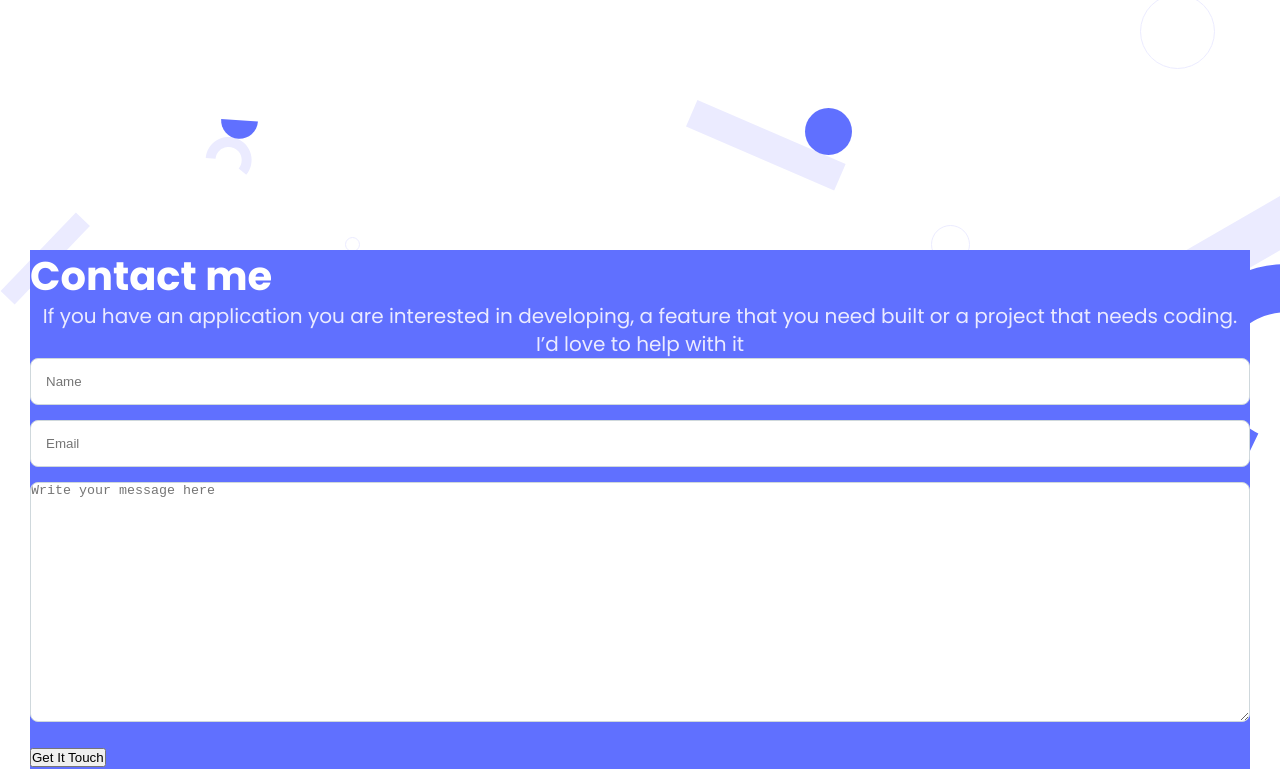
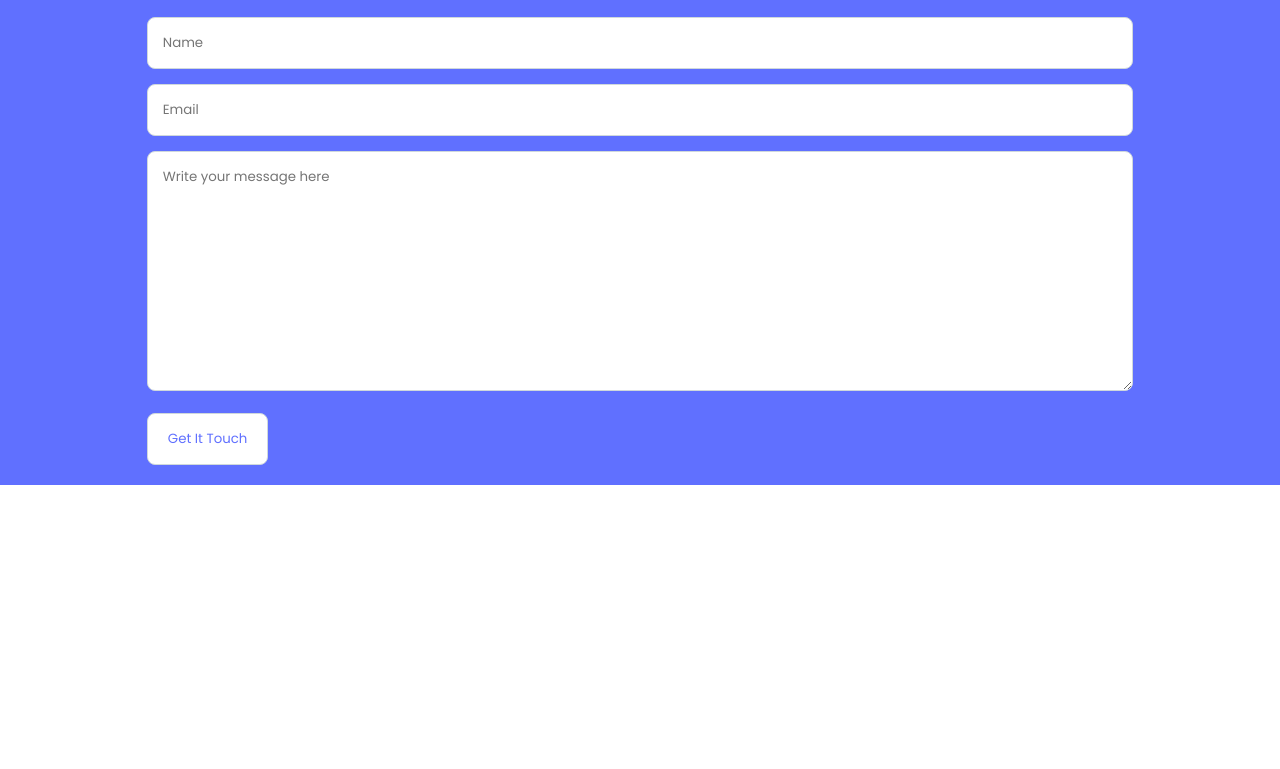
Before and after one commit to kaitcham/M_Portfolio, a plain HTML site: page index.html in a window 1280 px wide. Shown: the part 531-1300 px from the top of the page. After the commit the page ends 1016 px from the top, so only its background shows below. Drawn offline with Linux system fonts and the light colour scheme.

Commit message:
Modified styles.css,index.css and Added a README.md file

```diff
--- a/index.html
+++ b/index.html
@@ -67,14 +67,19 @@
 
       <!-------- Contact Form -------->
 
-      <section class="contact-form">
+      <section class="section-form">
+        <div class="contact-form">
           <h2>Contact me</h2>
           <p>
-          If you have an application you are interested in developing, a feature
-          that you need built or a project that needs coding. I’d love to help
-          with it
+            If you have an application you are interested in developing, a
+            feature that you need built or a project that needs coding. I’d love
+            to help with it
           </p>
-        <form action="https://formspree.io/f/mvolakkg" method="POST" class="form">
+          <form
+            action="https://formspree.io/f/mvolakkg"
+            method="POST"
+            class="form"
+          >
             <input type="text" name="name" placeholder="Name" maxlength="30" />
             <input type="email" name="email" id="" placeholder="Email" />
             <textarea
@@ -83,9 +88,12 @@
               placeholder="Write your message here"
               maxlength="500"
             ></textarea>
-          <button type="submit">Get It Touch</button>
+            <button class="form-btn" type="submit">Get It Touch</button>
           </form>
+        </div>
       </section>
+
+      <section class="red"></section>
     </main>
   </body>
 </html>
--- a/style.css
+++ b/style.css
@@ -8,7 +8,6 @@
 
 body {
   font-family: "Poppins", sans-serif;
-  height: 100vh;
   display: flex;
   flex-direction: column;
   background-image: url("images/HeaderBg.svg");
@@ -39,7 +38,6 @@ header a {
 
 main {
   flex: 1;
-  padding: 30px;
 }
 
 .intro {
@@ -102,45 +100,69 @@ main {
     width: 25px;
   }
 }
-.contact-form{
-  background-color: #6070FF
+
+.section-form {
+  background: #6070ff;
+  border-top-left-radius: 100px;
+  margin-top: 60px;
 }
 
-.contact-form h2{
+.contact-form {
+  display: flex;
+  flex-direction: column;
+  justify-content: center;
+  align-items: center;
+  gap: 1.5rem;
+  padding: 20px;
+}
+
+.contact-form h2 {
   font-family: Poppins, sans-serif;
   font-style: normal;
   font-weight: bold;
   font-size: 40px;
   line-height: 52px;
-
-  color: #FFFFFF;
-
+  text-align: center;
+  margin-top: 80px;
+  color: #ffffff;
 }
 
-.contact-form p{
+.contact-form p {
   font-family: Poppins, sans-serif;
   font-style: normal;
   font-weight: normal;
   font-size: 20px;
   line-height: 28px;
   text-align: center;
-color: #EBEBFF;
+  color: #ebebff;
 }
 
-.form input{
+.form input {
+  width: 100%;
   padding: 15px;
   margin-bottom: 15px;
-width: 100%;
-background: #FFFFFF;
-border: 1px solid #CFD8DC;
+  font-family: Poppins, sans-serif;
+  background: #ffffff;
+  border: 1px solid #cfd8dc;
   border-radius: 8px;
 }
 
-.form textarea{
+.form textarea {
   width: 100%;
+  padding: 15px;
   margin-bottom: 15px;
-background: #FFFFFF;
-border: 1px solid #CFD8DC;
+  font-family: Poppins, sans-serif;
+  background: #ffffff;
+  border: 1px solid #cfd8dc;
   border-radius: 8px;
-height:15rem
+  height: 15rem;
 }
+
+.form-btn {
+  padding: 15px 20px;
+  font-family: Poppins, sans-serif;
+  background: #ffffff;
+  border: 1px solid #cfd8dc;
+  border-radius: 8px;
+  color: #6070ff;
+}
```
Also changed, not shown: README.md, images/Contact-1.JPG (added), images/Contact-2.JPG (added). Lines whose indentation alone changed are shown as unchanged.
